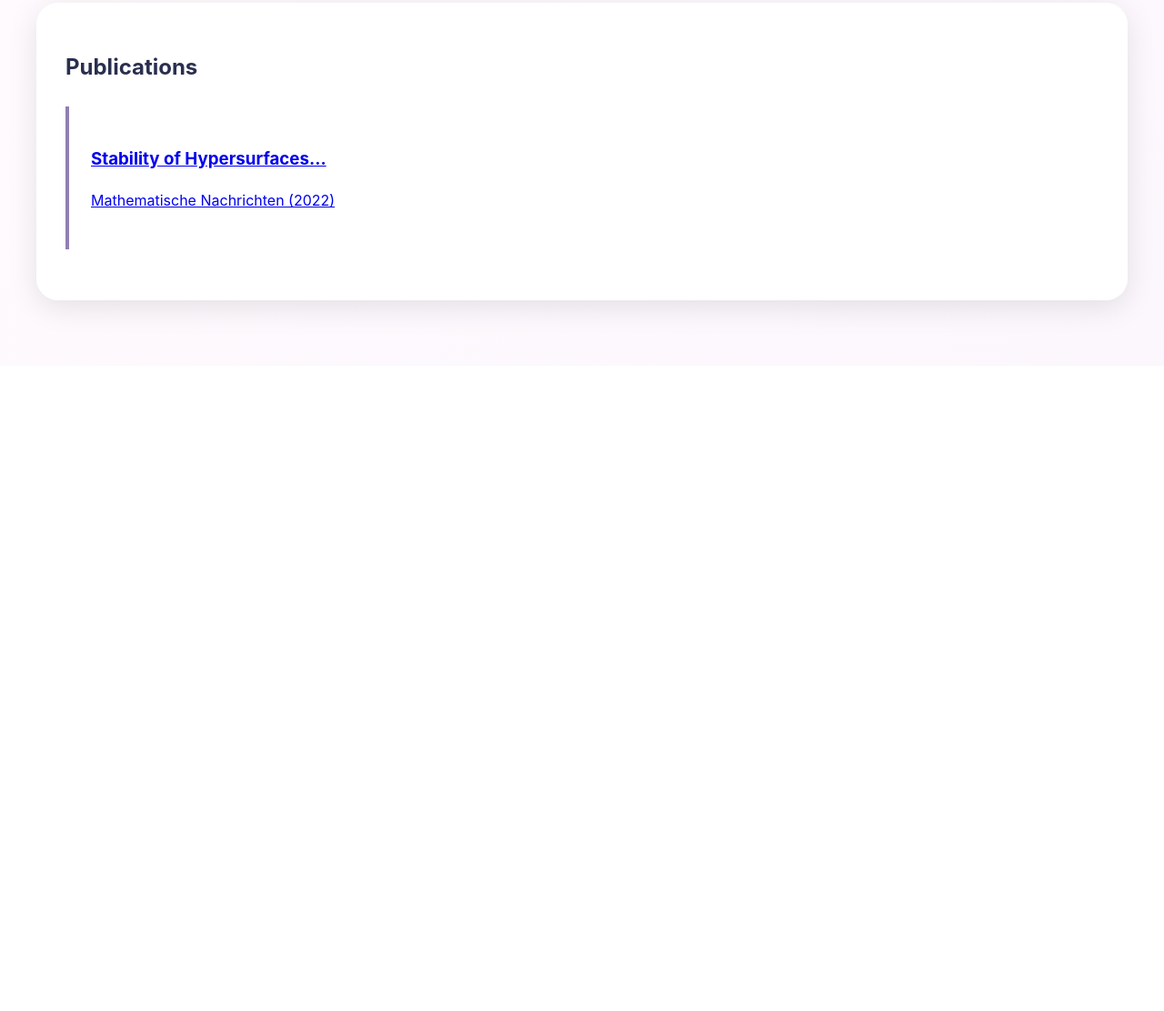
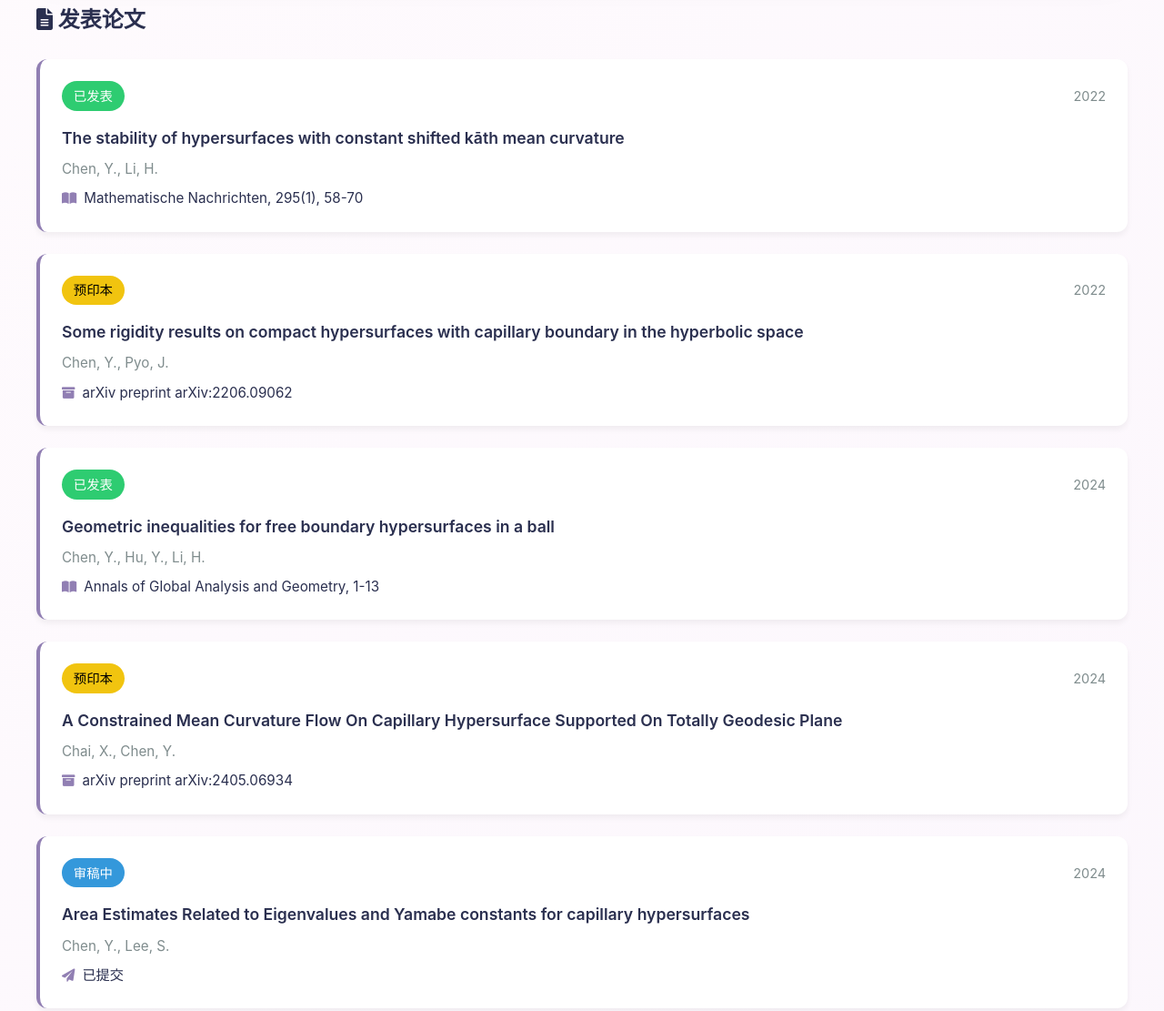
Before and after one commit to chen-yimin/chen-yimin, a plain HTML site: page index.html in a window 1280 px wide. Shown: the part 823-1934 px from the top of the page at 91% size. Before the commit the page ends 1225 px from the top, so only its background shows below. Drawn offline with Linux system fonts and the light colour scheme.

Commit message:
Update index.html

```diff
--- a/index.html
+++ b/index.html
@@ -168,16 +168,164 @@
             </div>
         </section>
 
-        <section class="profile-card" style="animation-delay: 0.4s;">
-            <h2>Publications</h2>
-            <div class="publication-card">
-                <a href="#">
-                    <h3>Stability of Hypersurfaces...</h3>
-                    <p>Mathematische Nachrichten (2022)</p>
-                </a>
-            </div>
-            <!-- 其他论文 -->
-        </section>
+        <!-- 论文成果 -->
+<section class="section">
+    <h2><i class="fas fa-file-alt"></i> 发表论文</h2>
+
+    <!-- 论文条目 1 -->
+    <div class="publication-card">
+        <div class="pub-header">
+            <span class="pub-status published">已发表</span>
+            <span class="pub-year">2022</span>
+        </div>
+        <a href="https://doi.org/10.1002/mana.202000363" target="_blank" class="pub-title">
+            The stability of hypersurfaces with constant shifted kāth mean curvature
+        </a>
+        <div class="pub-authors">Chen, Y., Li, H.</div>
+        <div class="pub-journal">
+            <i class="fas fa-book-open"></i>
+            Mathematische Nachrichten, 295(1), 58-70
+        </div>
+    </div>
+
+    <!-- 论文条目 2 -->
+    <div class="publication-card">
+        <div class="pub-header">
+            <span class="pub-status preprint">预印本</span>
+            <span class="pub-year">2022</span>
+        </div>
+        <a href="https://arxiv.org/abs/2206.09062" target="_blank" class="pub-title">
+            Some rigidity results on compact hypersurfaces with capillary boundary in the hyperbolic space
+        </a>
+        <div class="pub-authors">Chen, Y., Pyo, J.</div>
+        <div class="pub-journal">
+            <i class="fas fa-archive"></i>
+            arXiv preprint arXiv:2206.09062
+        </div>
+    </div>
+
+    <!-- 论文条目 3 -->
+    <div class="publication-card">
+        <div class="pub-header">
+            <span class="pub-status published">已发表</span>
+            <span class="pub-year">2024</span>
+        </div>
+        <a href="#" class="pub-title">
+            Geometric inequalities for free boundary hypersurfaces in a ball
+        </a>
+        <div class="pub-authors">Chen, Y., Hu, Y., Li, H.</div>
+        <div class="pub-journal">
+            <i class="fas fa-book-open"></i>
+            Annals of Global Analysis and Geometry, 1-13
+        </div>
+    </div>
+
+    <!-- 论文条目 4 -->
+    <div class="publication-card">
+        <div class="pub-header">
+            <span class="pub-status preprint">预印本</span>
+            <span class="pub-year">2024</span>
+        </div>
+        <a href="https://arxiv.org/abs/2405.06934" target="_blank" class="pub-title">
+            A Constrained Mean Curvature Flow On Capillary Hypersurface Supported On Totally Geodesic Plane
+        </a>
+        <div class="pub-authors">Chai, X., Chen, Y.</div>
+        <div class="pub-journal">
+            <i class="fas fa-archive"></i>
+            arXiv preprint arXiv:2405.06934
+        </div>
+    </div>
+
+    <!-- 论文条目 5 -->
+    <div class="publication-card">
+        <div class="pub-header">
+            <span class="pub-status submitted">审稿中</span>
+            <span class="pub-year">2024</span>
+        </div>
+        <div class="pub-title">
+            Area Estimates Related to Eigenvalues and Yamabe constants for capillary hypersurfaces
+        </div>
+        <div class="pub-authors">Chen, Y., Lee, S.</div>
+        <div class="pub-journal">
+            <i class="fas fa-paper-plane"></i>
+            已提交
+        </div>
+    </div>
+</section>
+
+<style>
+/* 出版物卡片样式 */
+.publication-card {
+    background: white;
+    border-radius: 12px;
+    padding: 1.5rem;
+    margin: 1.5rem 0;
+    box-shadow: 0 4px 6px rgba(0, 0, 0, 0.05);
+    transition: transform 0.2s, box-shadow 0.2s;
+    border-left: 4px solid #917FB3;
+}
+
+.publication-card:hover {
+    transform: translateY(-3px);
+    box-shadow: 0 8px 15px rgba(0, 0, 0, 0.1);
+}
+
+.pub-header {
+    display: flex;
+    justify-content: space-between;
+    align-items: center;
+    margin-bottom: 1rem;
+}
+
+.pub-status {
+    font-size: 0.9rem;
+    padding: 0.3rem 0.8rem;
+    border-radius: 20px;
+    font-weight: 500;
+}
+
+.published { background: #2ecc71; color: white; }
+.preprint { background: #f1c40f; color: black; }
+.submitted { background: #3498db; color: white; }
+
+.pub-year {
+    color: #7f8c8d;
+    font-size: 0.9rem;
+}
+
+.pub-title {
+    font-size: 1.1rem;
+    font-weight: 600;
+    color: #2A2F4F;
+    text-decoration: none;
+    display: block;
+    margin-bottom: 0.5rem;
+}
+
+.pub-title:hover {
+    color: #917FB3;
+    text-decoration: underline;
+}
+
+.pub-authors {
+    color: #7f8c8d;
+    font-size: 0.95rem;
+    margin-bottom: 0.5rem;
+}
+
+.pub-journal {
+    color: #2A2F4F;
+    font-size: 0.95rem;
+    display: flex;
+    align-items: center;
+    gap: 0.5rem;
+}
+
+.pub-journal i {
+    color: #917FB3;
+    font-size: 0.9rem;
+}
+</style>
 
         <a href="CV.pdf" class="floating-button">
             <i class="fas fa-download"></i> Download CV
```
